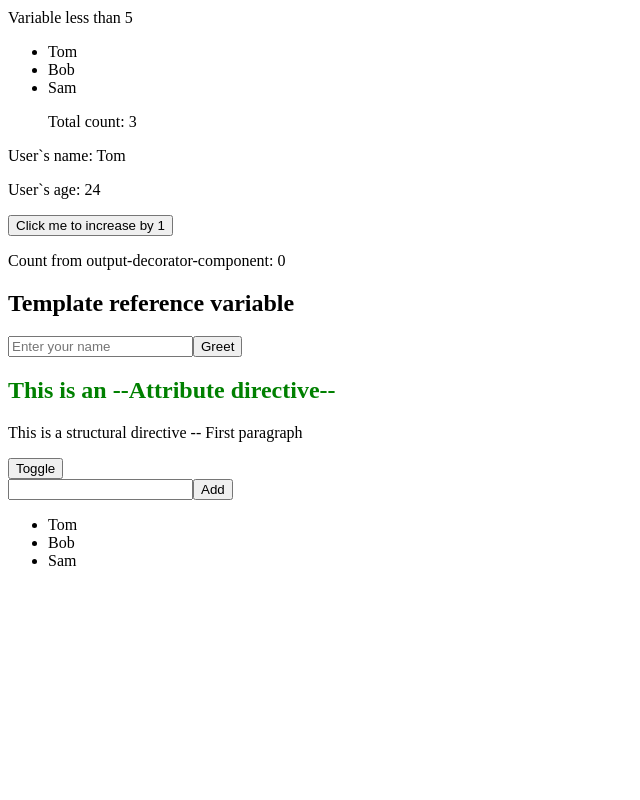
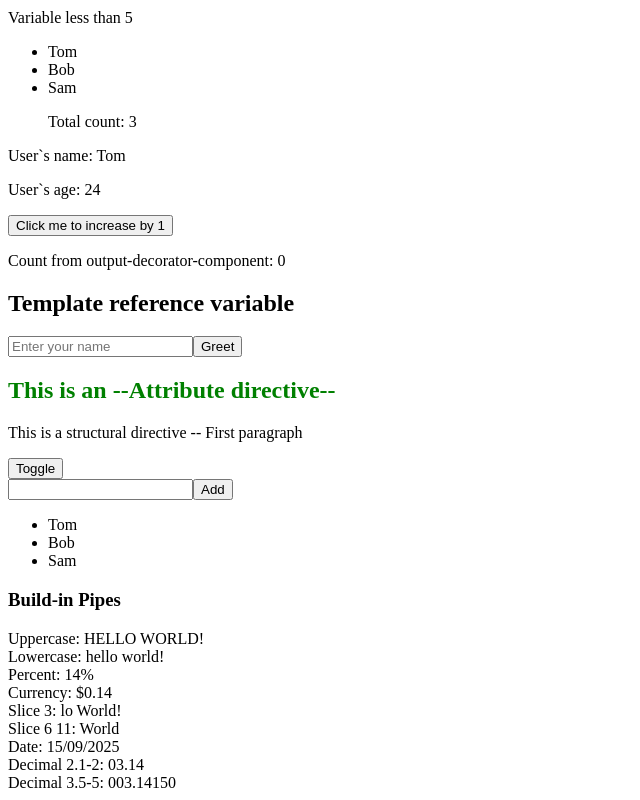
Before and after one commit to SysoievB/angular_metanit_tutorial, an Angular app: page / in a window 1280 px wide. Shown: the part 388-1188 px from the top of the page, without its empty margins (0-640 px from the left). Before the commit the page ends 974 px from the top, so only its background shows below. Built offline with nearby package versions, Linux system fonts and the light colour scheme.

Commit message:
Added first pipe

```diff
--- a/src/app/app.html
+++ b/src/app/app.html
@@ -19,4 +19,5 @@
           <li>{{ item }}</li>
         }
         </ul>
-    </div>
+</div>
+<integrated-pipes/>
--- a/src/app/app.ts
+++ b/src/app/app.ts
@@ -11,6 +11,7 @@ import {StructuralDirective} from './structural-directive';
 import {DataService} from './DataService';
 import {FormsModule} from '@angular/forms';
 import {LogService} from './LogService';
+import {IntegratedPipes} from './integrated-pipes/integrated-pipes';
 
 @Component({
   selector: 'app-root',
@@ -23,7 +24,8 @@ import {LogService} from './LogService';
     TemplateReferenceVariable,
     AttributeDirective,
     StructuralDirective,
-    FormsModule
+    FormsModule, //for [(ngModel)] usage
+    IntegratedPipes
   ],
   providers: [DataService, LogService],//for the service
   templateUrl: './app.html',
--- /dev/null
+++ b/src/app/integrated-pipes/integrated-pipes.html
@@ -0,0 +1,10 @@
+<h3>Build-in Pipes</h3>
+<div>Uppercase: {{ welcome | uppercase }}</div>
+<div>Lowercase: {{ welcome | lowercase }}</div>
+<div>Percent: {{ percentage | percent }}</div>
+<div>Currency: {{ percentage | currency }}</div>
+<div>Slice 3: {{ welcome | slice:3 }}</div>
+<div>Slice 6 11: {{ welcome | slice:6:11 }}</div>
+<div>Date: {{myDate | date:"dd/MM/yyyy"}}</div>
+<div>Decimal 2.1-2: {{pi | number:"2.1-2"}}</div>
+<div>Decimal 3.5-5: {{pi | number:"3.5-5"}}</div>
--- /dev/null
+++ b/src/app/integrated-pipes/integrated-pipes.ts
@@ -0,0 +1,31 @@
+import {Component} from '@angular/core';
+import {
+  CurrencyPipe,
+  DatePipe,
+  DecimalPipe,
+  LowerCasePipe,
+  PercentPipe,
+  SlicePipe,
+  UpperCasePipe
+} from '@angular/common';
+
+@Component({
+  selector: 'integrated-pipes',
+  imports: [
+    UpperCasePipe,
+    LowerCasePipe,
+    PercentPipe,
+    CurrencyPipe,
+    SlicePipe,
+    DatePipe,
+    DecimalPipe
+  ],
+  templateUrl: './integrated-pipes.html',
+  styleUrl: './integrated-pipes.css'
+})
+export class IntegratedPipes {
+  welcome: string = "Hello World!";
+  percentage: number = 0.14;
+  myDate = Date.now();
+  pi: number = 3.1415;
+}
```
Also changed, not shown: src/app/integrated-pipes/integrated-pipes.css (added).
